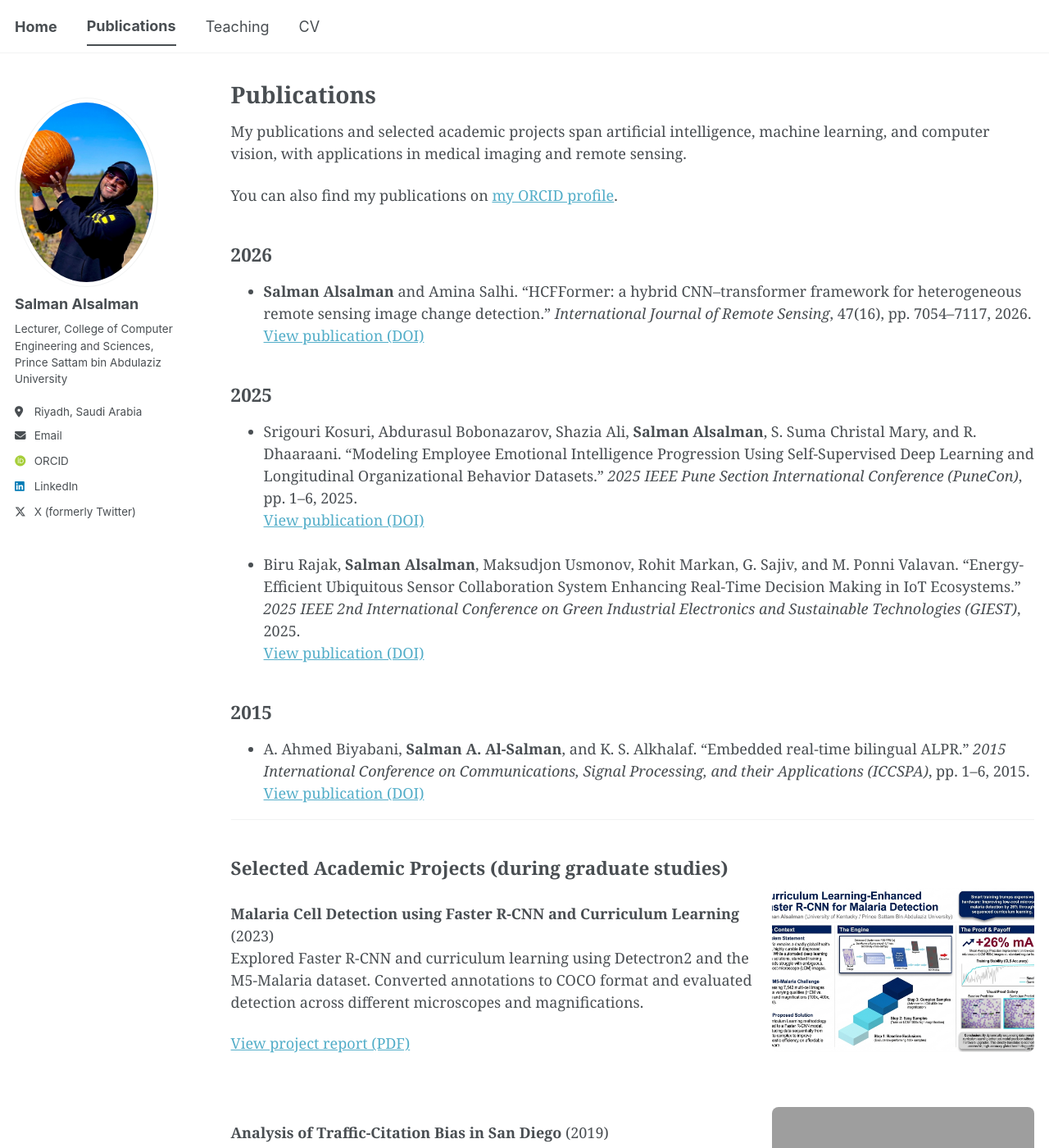
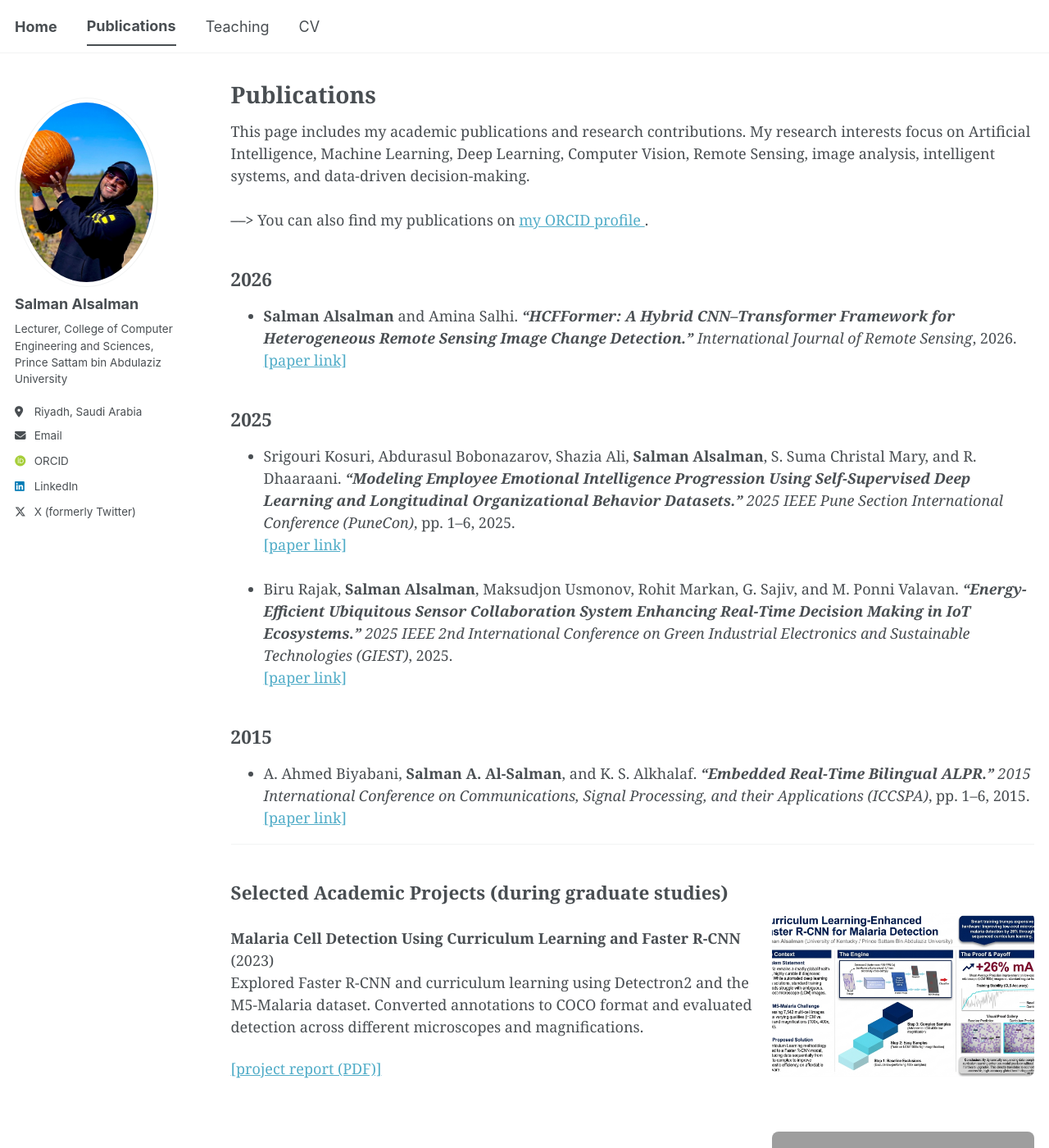
Before and after one commit to x1xSAS/x1xSAS.github.io, a Jekyll site: the page built from _pages/publications.html, in a window 1280 px wide and 1400 px high. Shown: the whole window at 82% size. Built offline with Jekyll 4.4.1, drawn with Linux system fonts in a browser that asks for light colours; some web fonts are replaced; a script bundle is joined from its source files by our own code; library files that are not in the unit come from our copies; some of the changed text lies outside the part shown; grey boxes are pictures that could not be loaded.

Commit message:
Update publications.html

```diff
--- a/_pages/publications.html
+++ b/_pages/publications.html
@@ -6,18 +6,16 @@ author_profile: true
 ---
 
 {% include base_path %}
-
 <p>
-  My publications and selected academic projects span artificial intelligence,
-  machine learning, and computer vision, with applications in medical imaging
-  and remote sensing.
-</p>
-
-<p>
-  You can also find my publications on
+   This page includes my academic publications and research contributions. My research interests focus on Artificial Intelligence,
+   Machine Learning, Deep Learning, Computer Vision, Remote Sensing, image analysis, intelligent systems, and data-driven decision-making.
+   <br><br>
+   <b>––></b> You can also find my publications on
    <a href="https://orcid.org/0009-0009-0098-367X"
       target="_blank"
-     rel="noopener noreferrer">my ORCID profile</a>.
+      rel="noopener noreferrer">
+   my ORCID profile
+</a>.
 </p>
 
 <h2>2026</h2>
@@ -25,14 +23,13 @@ author_profile: true
 <ul>
   <li>
     <strong>Salman Alsalman</strong> and Amina Salhi.
-    “HCFFormer: a hybrid CNN–transformer framework for heterogeneous remote
-    sensing image change detection.”
-    <em>International Journal of Remote Sensing</em>, 47(16),
-    pp. 7054–7117, 2026.
+    <i><b>“HCFFormer: A Hybrid CNN–Transformer Framework for Heterogeneous Remote
+    Sensing Image Change Detection.”</b></i>
+    <em>International Journal of Remote Sensing</em>, 2026.
      <br>
     <a href="https://doi.org/10.1080/01431161.2026.2691979"
        target="_blank"
-       rel="noopener noreferrer">View publication (DOI)</a>
+       rel="noopener noreferrer">[paper link]</a>
   </li>
 </ul>
 
@@ -42,28 +39,28 @@ author_profile: true
   <li style="margin-bottom: 1.5em;">
     Srigouri Kosuri, Abdurasul Bobonazarov, Shazia Ali,
     <strong>Salman Alsalman</strong>, S. Suma Christal Mary, and R. Dhaaraani.
-    “Modeling Employee Emotional Intelligence Progression Using
+    <i><b>“Modeling Employee Emotional Intelligence Progression Using
     Self-Supervised Deep Learning and Longitudinal Organizational Behavior
-    Datasets.”
+    Datasets.”</b></i>
     <em>2025 IEEE Pune Section International Conference (PuneCon)</em>,
     pp. 1–6, 2025.
      <br>
     <a href="https://doi.org/10.1109/PuneCon67554.2025.11377991"
        target="_blank"
-       rel="noopener noreferrer">View publication (DOI)</a>
+       rel="noopener noreferrer">[paper link]</a>
   </li>
 
   <li>
     Biru Rajak, <strong>Salman Alsalman</strong>, Maksudjon Usmonov,
     Rohit Markan, G. Sajiv, and M. Ponni Valavan.
-    “Energy-Efficient Ubiquitous Sensor Collaboration System Enhancing
-    Real-Time Decision Making in IoT Ecosystems.”
+    <i><b>“Energy-Efficient Ubiquitous Sensor Collaboration System Enhancing
+    Real-Time Decision Making in IoT Ecosystems.”</b></i>
     <em>2025 IEEE 2nd International Conference on Green Industrial
     Electronics and Sustainable Technologies (GIEST)</em>, 2025.
      <br>
     <a href="https://doi.org/10.1109/GIEST66547.2025.11387726"
        target="_blank"
-       rel="noopener noreferrer">View publication (DOI)</a>
+       rel="noopener noreferrer">[paper link]</a>
   </li>
 </ul>
 
@@ -73,13 +70,13 @@ author_profile: true
   <li>
     A. Ahmed Biyabani, <strong>Salman A. Al-Salman</strong>, and
     K. S. Alkhalaf.
-    “Embedded real-time bilingual ALPR.”
+    <i><b>“Embedded Real-Time Bilingual ALPR.”</b></i>
     <em>2015 International Conference on Communications, Signal Processing,
     and their Applications (ICCSPA)</em>, pp. 1–6, 2015.
      <br>
     <a href="https://doi.org/10.1109/ICCSPA.2015.7081311"
        target="_blank"
-       rel="noopener noreferrer">View publication (DOI)</a>
+       rel="noopener noreferrer">[paper link]</a>
   </li>
 </ul>
 
@@ -90,16 +87,16 @@ author_profile: true
 <div style="display: flex; align-items: flex-start; justify-content: space-between; gap: 24px; margin-bottom: 40px; flex-wrap: wrap;">
   <div style="flex: 1 1 500px; min-width: 260px;">
     <p>
-      <strong>Malaria Cell Detection using Faster R-CNN and Curriculum Learning</strong> (2023)<br>
-      Explored Faster R-CNN and curriculum learning using Detectron2 and the
-      M5-Malaria dataset. Converted annotations to COCO format and evaluated
-      detection across different microscopes and magnifications.
+      <b>Malaria Cell Detection Using Curriculum Learning and Faster R-CNN</b> (2023)<br>
+      Explored Faster R-CNN and curriculum learning using Detectron2 and the M5-Malaria dataset. Converted annotations to COCO format and evaluated detection across different microscopes and magnifications.
     </p>
 
     <p>
       <a href="{{ site.baseurl }}/files/research_projects/malaria-cell-detection-report.pdf"
          target="_blank"
-         rel="noopener noreferrer">View project report (PDF)</a>
+         rel="noopener noreferrer">
+        [project report (PDF)]
+      </a>
     </p>
   </div>
 
@@ -117,7 +114,7 @@ author_profile: true
 <div style="display: flex; align-items: flex-start; justify-content: space-between; gap: 24px; margin-bottom: 40px; flex-wrap: wrap;">
   <div style="flex: 1 1 500px; min-width: 260px;">
     <p>
-      <strong>Analysis of Traffic-Citation Bias in San Diego</strong> (2019)<br>
+      <b>Large-Scale Analysis of Citation Bias</b> (2019)<br>
       Analysed San Diego traffic-stop records from the Stanford Open Policing
       Project. Applied data cleaning and feature selection, comparing neural
       networks, decision trees, and random forests to examine patterns in
@@ -127,7 +124,9 @@ author_profile: true
     <p>
       <a href="{{ site.baseurl }}/files/research_projects/citation-bias-report.pdf"
          target="_blank"
-         rel="noopener noreferrer">View project report (PDF)</a>
+         rel="noopener noreferrer">
+        [project report (PDF)]
+      </a>
     </p>
   </div>
 
@@ -136,7 +135,7 @@ author_profile: true
        target="_blank"
        rel="noopener noreferrer">
       <img src="{{ site.baseurl }}/images/portfolio/citation-bias-poster.png"
-           alt="Analysis of Traffic-Citation Bias in San Diego project poster"
+           alt="Citation Bias project"
            style="width: 320px; max-width: 100%; height: 200px; object-fit: cover; border-radius: 8px; cursor: pointer;">
     </a>
   </div>
@@ -145,16 +144,16 @@ author_profile: true
 <div style="display: flex; align-items: flex-start; justify-content: space-between; gap: 24px; margin-bottom: 40px; flex-wrap: wrap;">
   <div style="flex: 1 1 500px; min-width: 260px;">
     <p>
-      <strong>Liver Disease Prediction using Classification Algorithms</strong> (2017)<br>
-      Compared seven classifiers on the Indian Liver Patient Dataset using
-      Python and scikit-learn. Preprocessed patient biomarker data and evaluated
-      models using accuracy, confusion matrices, and execution time.
+      <b>Efficient Liver Disease Prediction</b><br>
+      Developed and evaluated machine-learning classifiers for liver disease prediction using patient biomarker data.
     </p>
 
     <p>
       <a href="{{ site.baseurl }}/files/research_projects/liver-disease-prediction-report.pdf"
          target="_blank"
-         rel="noopener noreferrer">View project report (PDF)</a>
+         rel="noopener noreferrer">
+        [project report (PDF)]
+      </a>
     </p>
   </div>
 
@@ -172,16 +171,16 @@ author_profile: true
 <div style="display: flex; align-items: flex-start; justify-content: space-between; gap: 24px; margin-bottom: 40px; flex-wrap: wrap;">
   <div style="flex: 1 1 500px; min-width: 260px;">
     <p>
-      <strong>Predicting Safety Risks from Street View Photos</strong> (2017)<br>
-      Explored crime-risk classification using street-view imagery and crime
-      records from five U.S. cities. Combined image collection and cleaning,
-      spatial clustering, and support vector machine classification.
+      <b>Predicting Safety Risks from Street View Photos</b><br>
+      Applied image-processing and machine-learning techniques to investigate safety and crime-related risks using street-view images.
     </p>
 
     <p>
       <a href="{{ site.baseurl }}/files/research_projects/street-view-safety-report.pdf"
          target="_blank"
-         rel="noopener noreferrer">View project report (PDF)</a>
+         rel="noopener noreferrer">
+        [project report (PDF)]
+      </a>
     </p>
   </div>
 
```
Also changed, not shown: other parts of _pages/publications.html (+3 -3 lines). Lines whose indentation alone changed are shown as unchanged.
